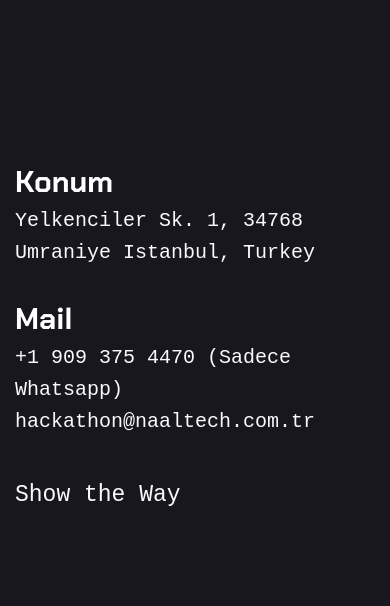
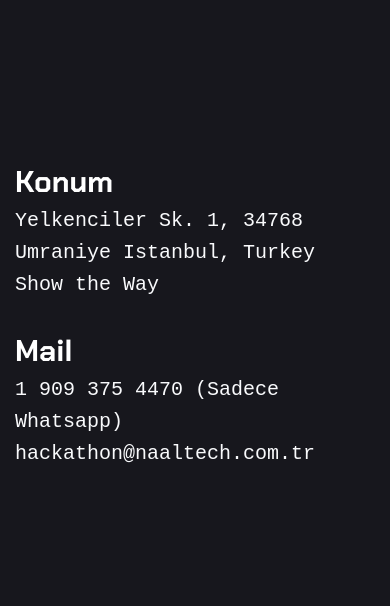
Before and after one commit to naaltech/hackathon-website, a plain HTML site: page contact.html in a window 390 px wide. Shown: the part 238-844 px from the top of the page. Drawn offline with nearby package versions, Linux system fonts and the light colour scheme; a web font is replaced by a local one.

Commit message:
contact page minor updates

```diff
--- a/contact.html
+++ b/contact.html
@@ -10,6 +10,7 @@
         <link rel="stylesheet" href="app/dist/app.css">
         <link rel="stylesheet" href="assets/font/font-awesome.css">
         <link href="https://unpkg.com/aos@2.3.1/dist/aos.css" rel="stylesheet">
+        <link rel="stylesheet" href="https://cdnjs.cloudflare.com/ajax/libs/font-awesome/6.2.1/css/all.min.css">
         <!-- Favicon and Touch Icons  -->
         <!--<link rel="shortcut icon" href="assets/images/favicon.png">
         <link rel="apple-touch-icon-precomposed" href="assets/images/favicon.png">-->
@@ -69,17 +70,20 @@
                                 <h6>Konum</h6>
                                 <ul>
                                     <li>Yelkenciler Sk. 1, 34768 Umraniye Istanbul, Turkey</li>
+                                    <li>
+                                        <div class="showtheway"><a href="https://showtheway.io/to/41.030144,29.102884?name=%C3%9Cmraniye%20Nevzat%20Ayaz%20Anadolu%20Lisesi" target="_blank" title="Show the Way to Ümraniye Nevzat Ayaz Anadolu Lisesi with your favorite navigation application">Show the Way</a></div><script src="https://showtheway.io/w.js" async="async" type="text/javascript"></script>
+                                    </li>
                                 </ul>
                             </div>
                             <div class="mail">
                                 <h6>Mail</h6>
                                 <ul>
-                                    <li>+1 909 375 4470 (Sadece Whatsapp)</li>
-                                    <li>hackathon@naaltech.com.tr</li>
+                                    <li><a href="https://wa.me/19093754470">1 909 375 4470 (Sadece Whatsapp)</a></li>
+                                    <li><a href="mailto:hackathon@naaltech.com.tr">hackathon@naaltech.com.tr</a></li>
                                 </ul>
                             </div>
                         </div>
-                            <div class="showtheway"><a href="https://showtheway.io/to/41.030144,29.102884?name=%C3%9Cmraniye%20Nevzat%20Ayaz%20Anadolu%20Lisesi" target="_blank" title="Show the Way to Ümraniye Nevzat Ayaz Anadolu Lisesi with your favorite navigation application">Show the Way</a></div><script src="https://showtheway.io/w.js" async="async" type="text/javascript"></script>                        </div>
+
                 </div>
             </div>
         </div>
```
Also changed, not shown: 404.html (+1 -0 lines), index.html (+2 -2 lines).
